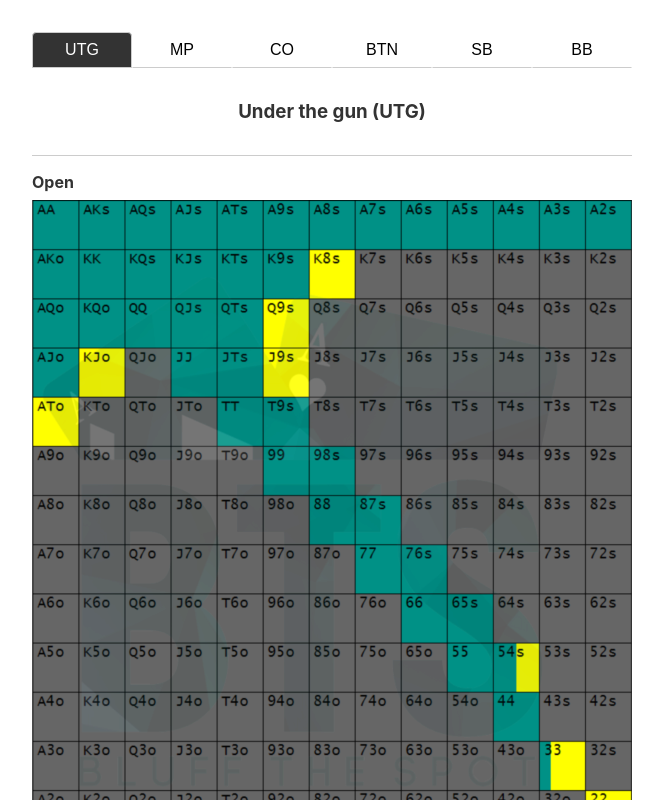
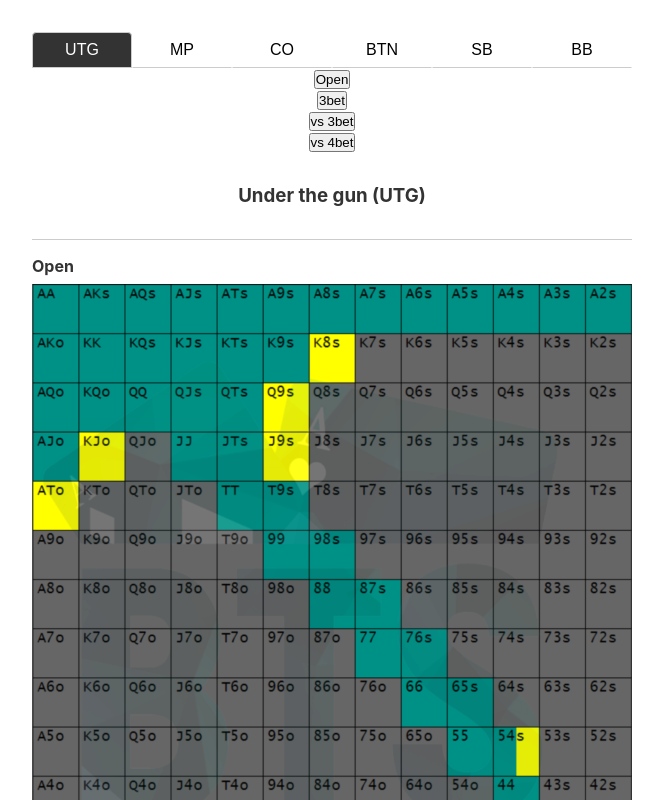
Before and after one commit to TDAK1509/poker-preflop-bible, a Svelte app: page / in a window 1280 px wide. Shown: the top 800 px of the page, without its empty margins (308-971 px from the left). Built offline with nearby package versions, Linux system fonts and the light colour scheme.

Commit message:
Add buttons to scroll to for utg

```diff
--- a/src/App.svelte
+++ b/src/App.svelte
@@ -52,9 +52,42 @@
   function changeTab(tab: Tab) {
     activeTab = tab;
   }
+
+  function goToOpenSection() {
+    const section = document.querySelector(".open");
+
+    if (section) {
+      section.scrollIntoView(true);
+    }
+  }
+
+  function goTo3betSection() {
+    const section = document.querySelector(".3bet");
+
+    if (section) {
+      section.scrollIntoView(true);
+    }
+  }
+
+  function goToVs3betSection() {
+    const section = document.querySelector(".vs3bet");
+
+    if (section) {
+      section.scrollIntoView(true);
+    }
+  }
+
+  function goToVs4betSection() {
+    const section = document.querySelector(".vs4bet");
+
+    if (section) {
+      section.scrollIntoView(true);
+    }
+  }
 </script>
 
 <main>
+  <header class="header">
     <nav class="nav">
       <ul>
         {#each tabs as tab}
@@ -69,6 +102,14 @@
         {/each}
       </ul>
     </nav>
+
+    <ul class="filter">
+      <li><button on:click={goToOpenSection}>Open</button></li>
+      <li><button on:click={goTo3betSection}>3bet</button></li>
+      <li><button on:click={goToVs3betSection}>vs 3bet</button></li>
+      <li><button on:click={goToVs4betSection}>vs 4bet</button></li>
+    </ul>
+  </header>
 
   {#if activeTab === Tab.UTG}
     <UTG />
@@ -92,12 +133,14 @@
     margin: 0 auto;
   }
 
-  .nav {
+  .header {
     position: sticky;
     top: 0;
     background: #fff;
     padding: 2em 0;
+  }
 
+  .nav {
     ul {
       display: flex;
     }
--- a/src/components/RangeImage.svelte
+++ b/src/components/RangeImage.svelte
@@ -2,9 +2,10 @@
   export let title: string = "";
   export let imageSrc: string = "";
   export let alt: string = "";
+  export let className: string = "";
 </script>
 
-<figure class="range-image">
+<figure class="range-image {className}">
   <figcaption>{title}</figcaption>
   <img src={imageSrc} {alt} />
 </figure>
--- a/src/components/UTG.svelte
+++ b/src/components/UTG.svelte
@@ -7,11 +7,13 @@
       title: "Open",
       imageSrc: "assets/images/open_UTG.png",
       alt: "Open UTG Image",
+      className: "open",
     },
     {
       title: "vs 3bet",
       imageSrc: "assets/images/vs3bet_UTG-IP-OOP.png",
       alt: "UTG vs 3bet Image",
+      className: "vs3bet",
     },
   ];
 </script>
--- a/src/types/RangeImage.ts
+++ b/src/types/RangeImage.ts
@@ -2,4 +2,5 @@ export interface RangeImageInterface {
   title: string;
   imageSrc: string;
   alt: string;
+  className?: string;
 }
```
Lines whose indentation alone changed are shown as unchanged.
